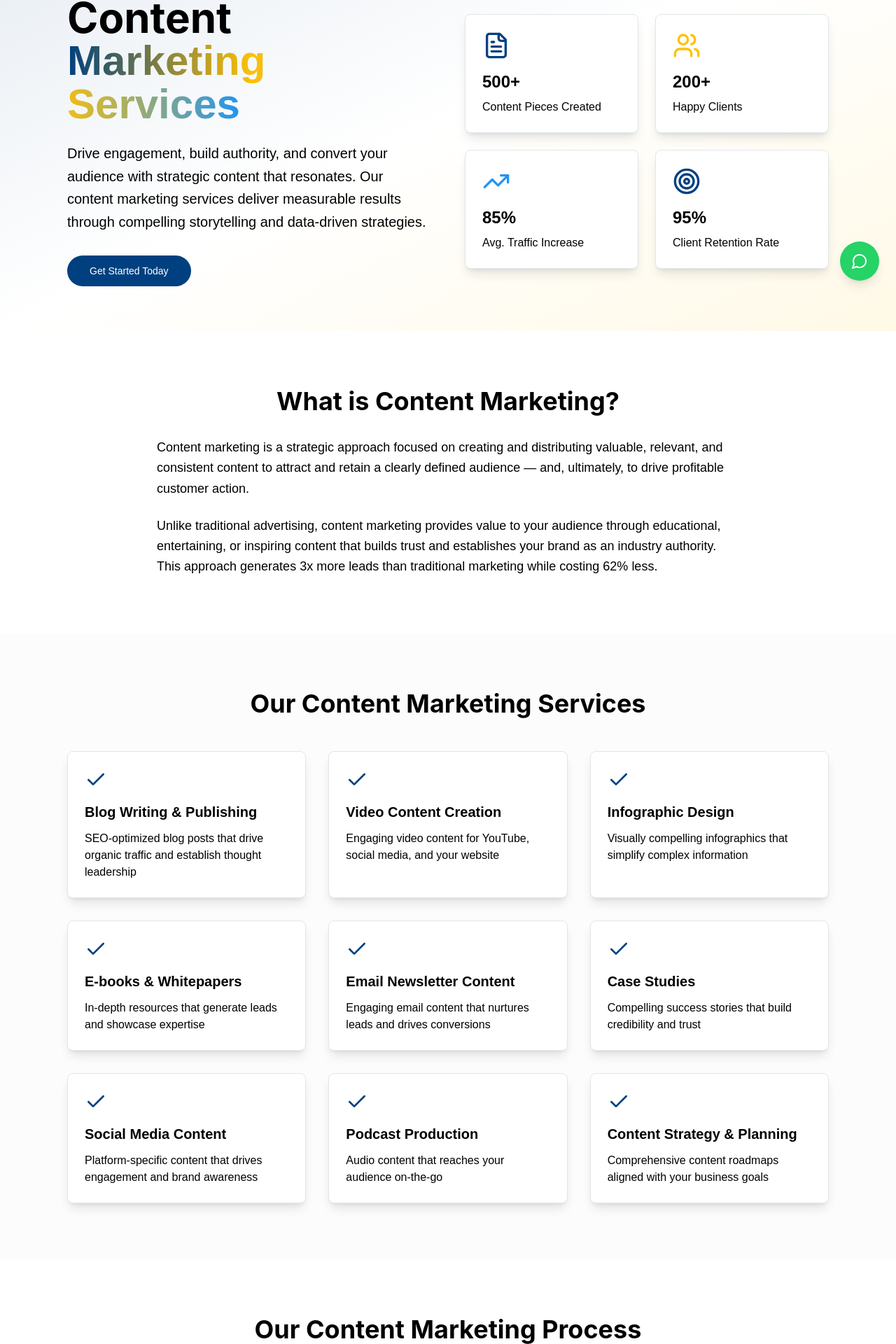
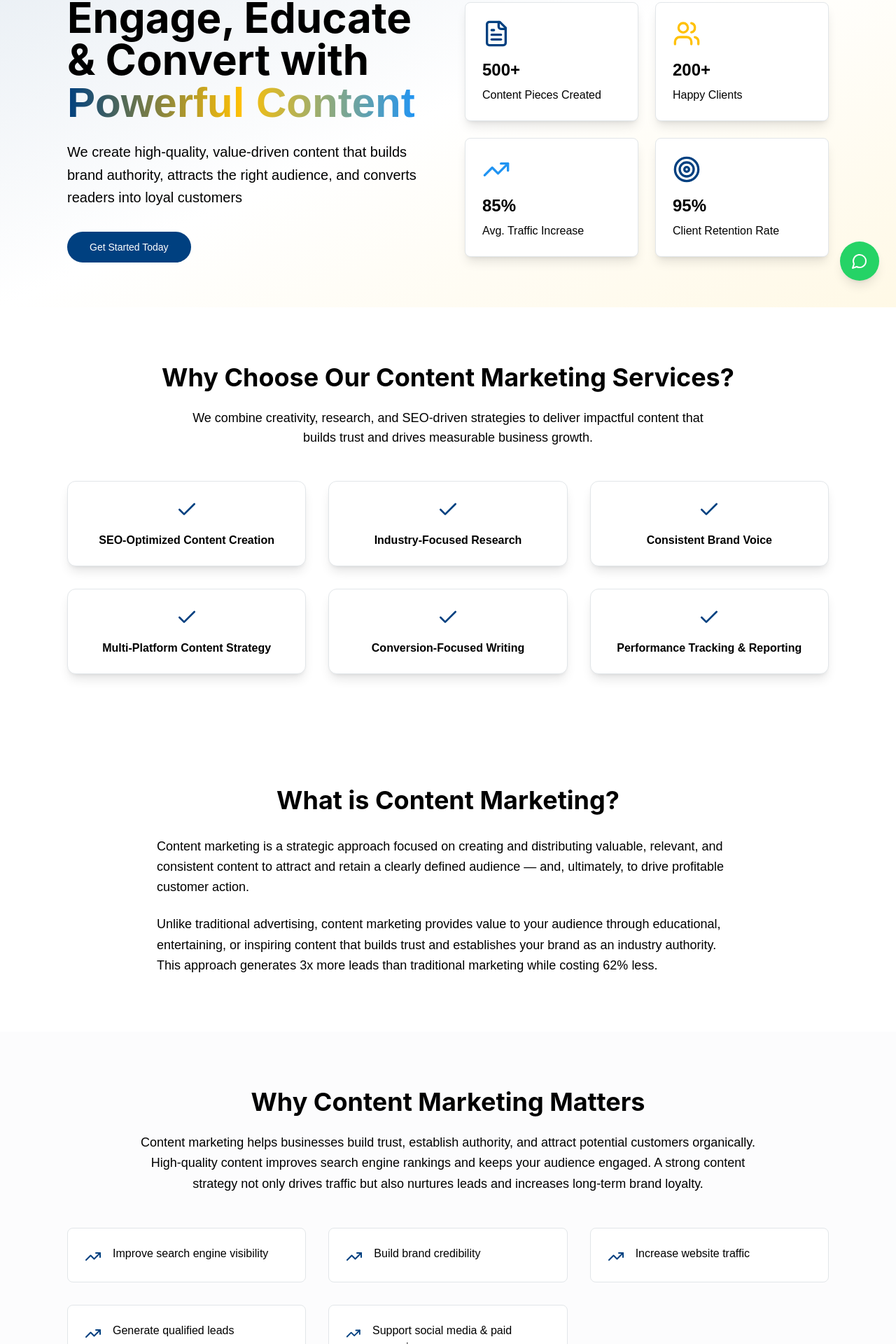
Before and after one commit to SocioBhaarat/SocioBhaarat_Frontend, a React (Vite) app: page /digital-marketing/content-marketing in a window 1280 px wide. Shown: the part 375-2295 px from the top of the page at 70% size. Built offline with nearby package versions, Linux system fonts and the light colour scheme; the HTML template or start-up script is replaced by a standard one; a web font is replaced by a local one.

Commit message:
Enhance ContentMarketing component with new sections

```diff
--- a/src/pages/digital-marketing/ContentMarketing.tsx
+++ b/src/pages/digital-marketing/ContentMarketing.tsx
@@ -12,12 +12,12 @@ const ContentMarketing = () => {
           <div className="grid lg:grid-cols-2 gap-12 items-center">
             <div>
               <h1 className="font-display text-5xl sm:text-6xl font-bold mb-6">
-                Content <span className="bg-gradient-to-r from-primary via-secondary to-accent bg-clip-text text-transparent">Marketing Services</span>
+                Engage, Educate & Convert with  <span className="bg-gradient-to-r from-primary via-secondary to-accent bg-clip-text text-transparent">Powerful Content</span>
               </h1>
               <p className="text-xl text-muted-foreground mb-8 leading-relaxed">
-                Drive engagement, build authority, and convert your audience with strategic content that resonates. Our content marketing services deliver measurable results through compelling storytelling and data-driven strategies.
+                We create high-quality, value-driven content that builds brand authority, attracts the right audience, and converts readers into loyal customers
               </p>
-              <Button size="lg" className="bg-primary hover:bg-primary/90 text-primary-foreground rounded-full px-8"  onClick={() => navigate("/contact")} >
+              <Button size="lg" className="bg-primary hover:bg-primary/90 text-primary-foreground rounded-full px-8" onClick={() => navigate("/contact")} >
                 Get Started Today
               </Button>
             </div>
@@ -47,6 +47,39 @@ const ContentMarketing = () => {
         </div>
       </section>
 
+      {/* Why choose us */}
+      <section className="py-20 px-4 sm:px-6 lg:px-8">
+        <div className="container mx-auto max-w-6xl text-center">
+          <h2 className="font-display text-4xl font-bold mb-6">
+            Why Choose Our Content Marketing Services?
+          </h2>
+
+          <p className="text-lg text-muted-foreground max-w-3xl mx-auto mb-12">
+            We combine creativity, research, and SEO-driven strategies to deliver
+            impactful content that builds trust and drives measurable business growth.
+          </p>
+
+          <div className="grid md:grid-cols-3 gap-8">
+            {[
+              "SEO-Optimized Content Creation",
+              "Industry-Focused Research",
+              "Consistent Brand Voice",
+              "Multi-Platform Content Strategy",
+              "Conversion-Focused Writing",
+              "Performance Tracking & Reporting",
+            ].map((item, index) => (
+              <div
+                key={index}
+                className="bg-card p-6 rounded-xl shadow-lg border border-border hover:shadow-xl transition"
+              >
+                <Check className="h-8 w-8 text-primary mb-4 mx-auto" />
+                <p className="font-semibold">{item}</p>
+              </div>
+            ))}
+          </div>
+        </div>
+      </section>
+
       {/* What is Content Marketing */}
       <section className="py-20 px-4 sm:px-6 lg:px-8">
         <div className="container mx-auto max-w-4xl">
@@ -57,6 +90,38 @@ const ContentMarketing = () => {
           <p className="text-lg text-muted-foreground leading-relaxed">
             Unlike traditional advertising, content marketing provides value to your audience through educational, entertaining, or inspiring content that builds trust and establishes your brand as an industry authority. This approach generates 3x more leads than traditional marketing while costing 62% less.
           </p>
+        </div>
+      </section>
+
+      {/* Why Content Marketing Matters*/}
+      <section className="py-20 px-4 sm:px-6 lg:px-8 bg-muted/30">
+        <div className="container mx-auto max-w-6xl">
+          <h2 className="font-display text-4xl font-bold mb-6 text-center">
+            Why Content Marketing Matters
+          </h2>
+
+          <p className="text-lg text-muted-foreground text-center max-w-4xl mx-auto mb-12 leading-relaxed">
+            Content marketing helps businesses build trust, establish authority,
+            and attract potential customers organically. High-quality content improves
+            search engine rankings and keeps your audience engaged. A strong content
+            strategy not only drives traffic but also nurtures leads and increases
+            long-term brand loyalty.
+          </p>
+
+          <div className="grid md:grid-cols-2 lg:grid-cols-3 gap-8">
+            {[
+              "Improve search engine visibility",
+              "Build brand credibility",
+              "Increase website traffic",
+              "Generate qualified leads",
+              "Support social media & paid campaigns",
+            ].map((point, index) => (
+              <div key={index} className="flex items-start gap-4 bg-card p-6 rounded-lg border border-border">
+                <TrendingUp className="h-6 w-6 text-primary mt-1" />
+                <p>{point}</p>
+              </div>
+            ))}
+          </div>
         </div>
       </section>
 
@@ -80,6 +145,32 @@ const ContentMarketing = () => {
                 <Check className="h-8 w-8 text-primary mb-4" />
                 <h3 className="font-bold text-xl mb-3">{service.title}</h3>
                 <p className="text-muted-foreground">{service.desc}</p>
+              </div>
+            ))}
+          </div>
+        </div>
+      </section>
+
+      <section className="py-20 px-4 sm:px-6 lg:px-8">
+        <div className="container mx-auto max-w-6xl">
+          <h2 className="font-display text-4xl font-bold mb-12 text-center">
+            Our Content Marketing Impact
+          </h2>
+
+          <div className="grid md:grid-cols-2 gap-8">
+            {[
+              "Increase organic traffic by up to 300%",
+              "Generate 3x more leads than traditional marketing",
+              "Build long-term brand authority and trust",
+              "Improve search engine rankings",
+              "Engage and educate your target audience",
+              "Create evergreen assets that deliver ROI over time",
+              "Support your sales team with valuable resources",
+              "Reduce customer acquisition costs",
+            ].map((benefit, index) => (
+              <div key={index} className="flex items-start gap-4">
+                <Check className="h-6 w-6 text-primary mt-1" />
+                <p className="text-lg">{benefit}</p>
               </div>
             ))}
           </div>
```
